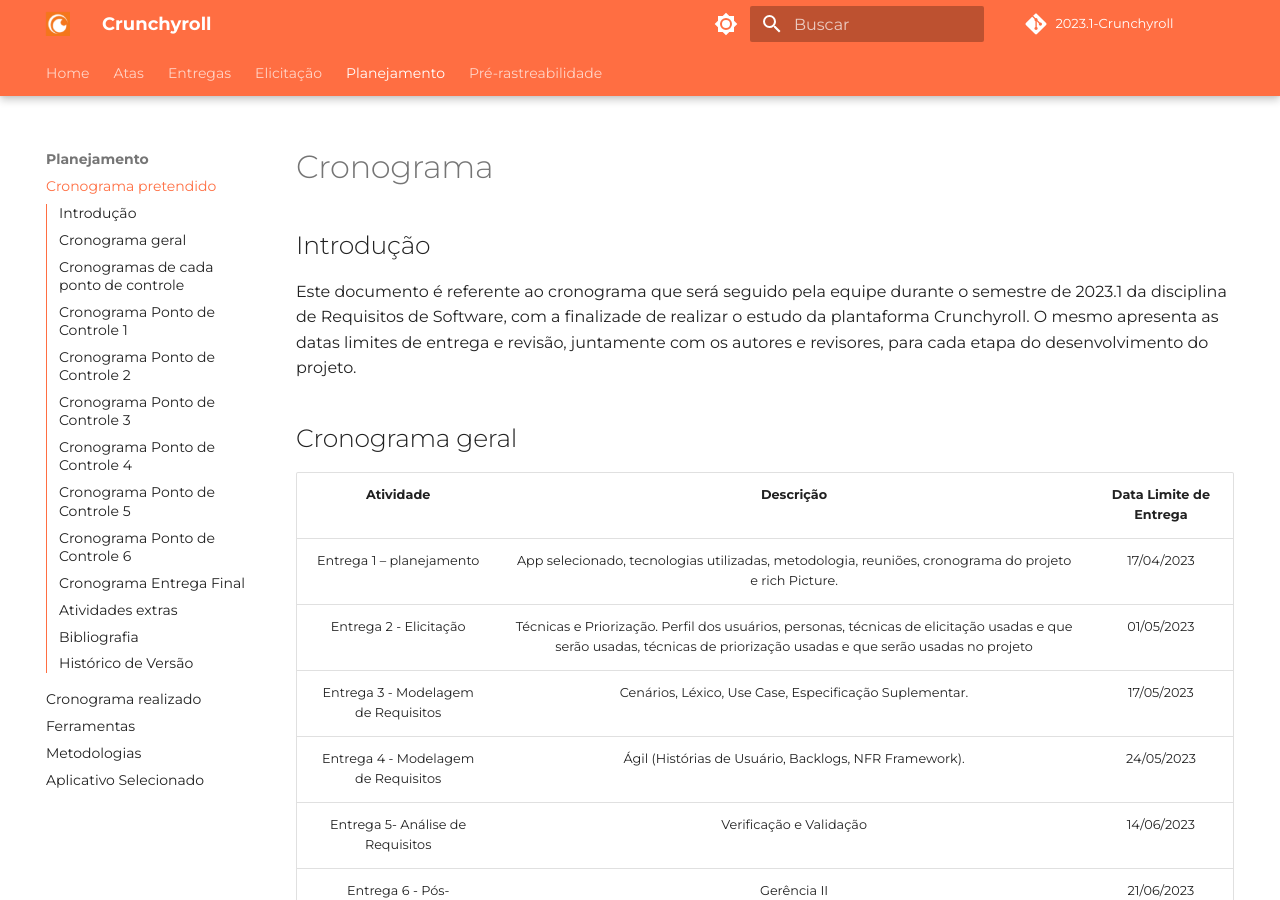
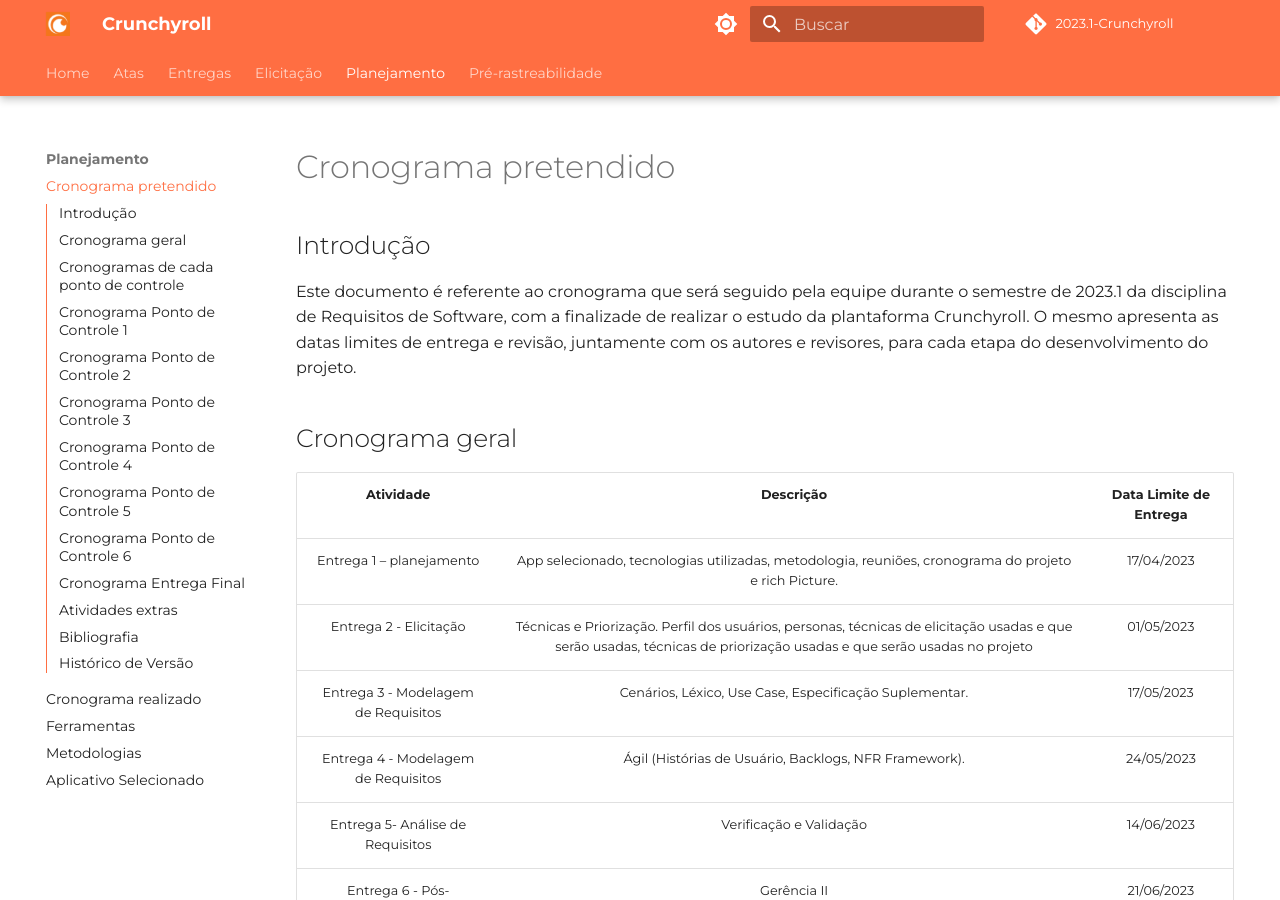
Before and after one commit to Requisitos-de-Software/2023.1-Simplenote, an MkDocs documentation site: the page built from docs/planejamento/cronograma.md, in a window 1280 px wide and 900 px high. Built offline with MkDocs 1.6.1 and Material for MkDocs 9.7.7, drawn with Linux system fonts in a browser that asks for light colours; some web fonts are replaced; comment, search, counter and statistics services are not loaded.

Commit message:
Update cronograma.md

```diff
--- a/docs/planejamento/cronograma.md
+++ b/docs/planejamento/cronograma.md
@@ -1,4 +1,4 @@
-# Cronograma
+# Cronograma pretendido
 
 ## Introdução
 
```
